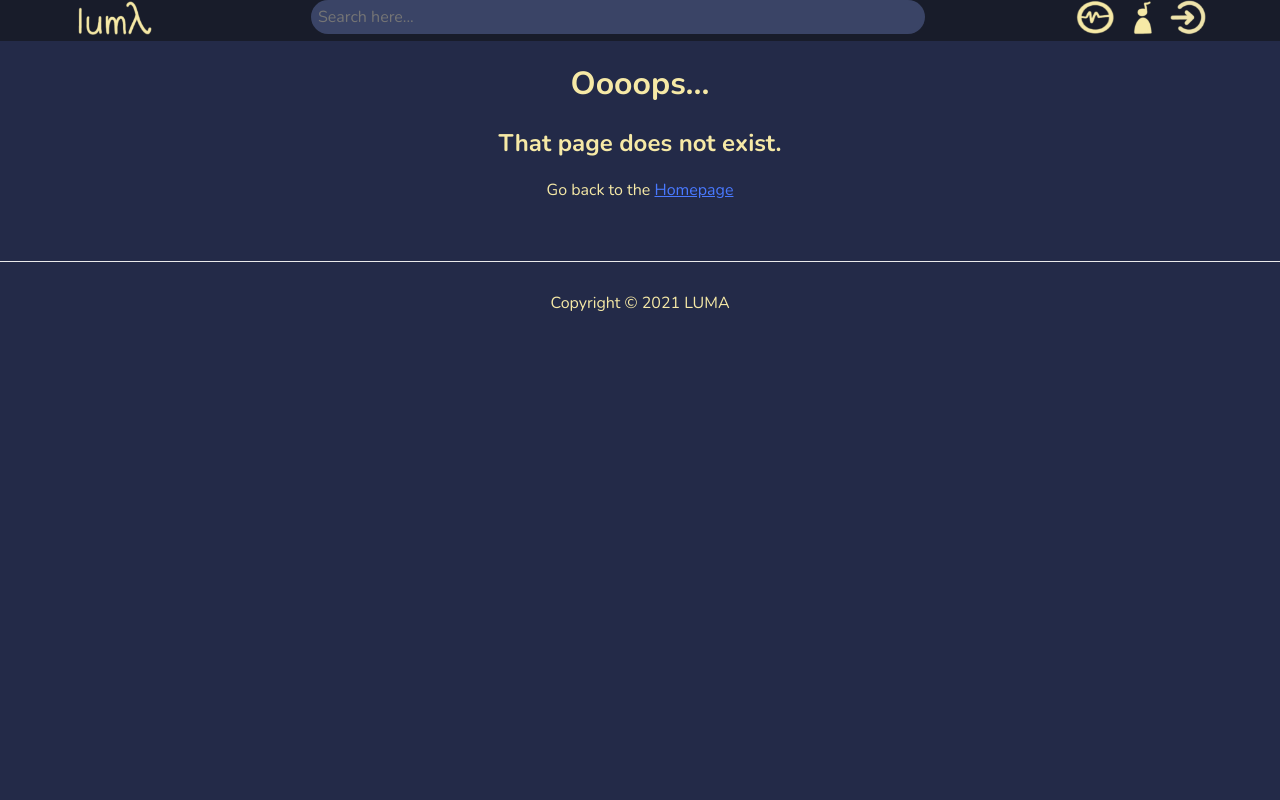
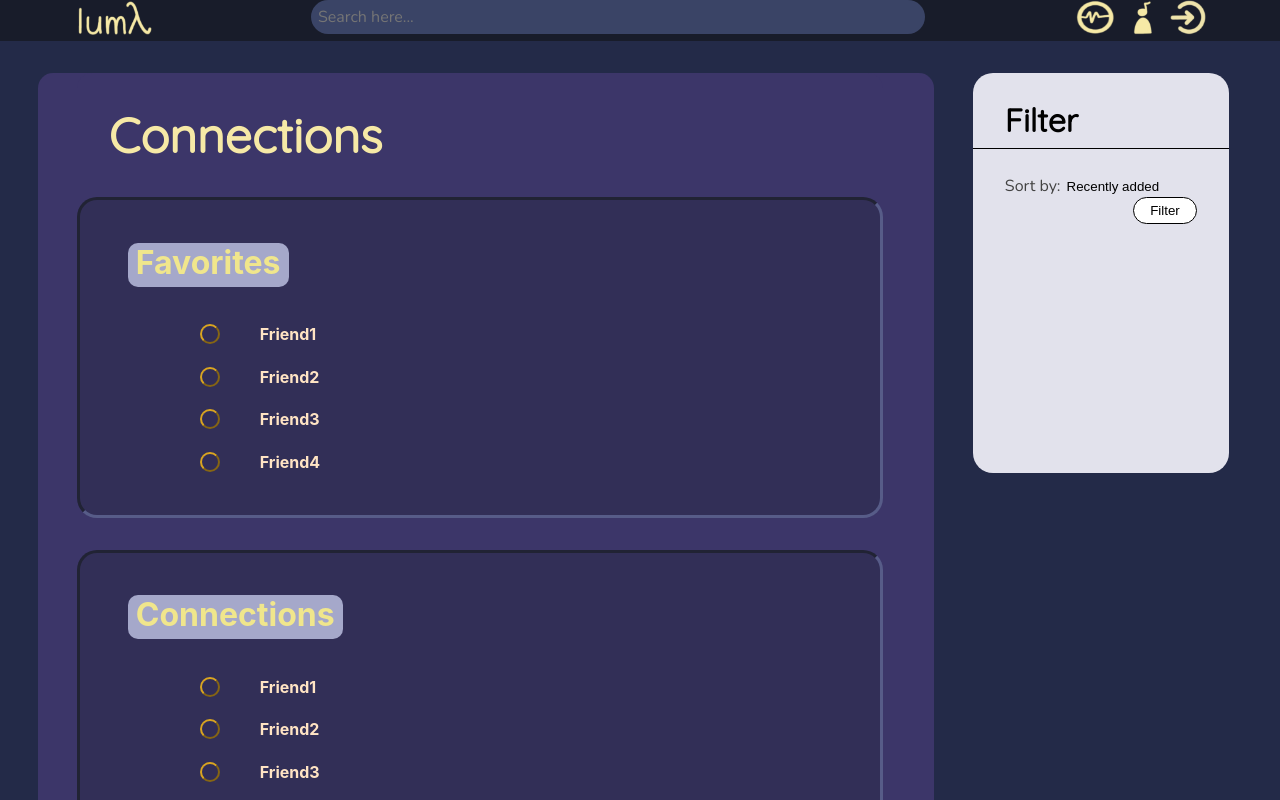
Before and after one commit to thejamielin/Luma, a Next.js app in the folder src/frontend/: page /connections in a window 1280 px wide. Before the commit this address had no page. Shown: the top 800 px of the page. Built offline with nearby package versions, Linux system fonts and the light colour scheme.

Commit message:
connections page

```diff
--- /dev/null
+++ b/src/frontend/components/FriendList.js
@@ -0,0 +1,25 @@
+import React from "react";
+import Friend from "./friendListItem.js";
+import styles from "../styles/connections.module.css";
+
+const friendArray = [
+  { name: "Friend1", fav: true },
+  { name: "Friend2", fav: false },
+  { name: "Friend3", fav: true },
+  { name: "Friend4", fav: true }
+];
+
+export default function UserList(props) {
+  return (
+    <div className={styles.userList}>
+      <h2 className={styles.h2}>{props.listName}</h2>
+      <div className={styles.friendli}>
+        <ol>
+          {friendArray.map((friend) => (
+            <Friend name={friend.name}></Friend>
+          ))}
+        </ol>
+      </div>
+    </div>
+  );
+}
--- /dev/null
+++ b/src/frontend/components/friendListItem.js
@@ -0,0 +1,21 @@
+import React from "react";
+import styles from "../styles/connections.module.css";
+
+export default function friendBox(props) {
+  return (
+    <div className="outlineTest">
+      <div className={styles.friendItem}>
+        <li>
+          <div className={styles.container}>
+            <button className={styles.favButton} type="button"></button>
+
+            <ul className={styles.friendInfo}>
+              <li className={styles.li}></li>
+              <li>{props.name}</li>
+            </ul>
+          </div>
+        </li>
+      </div>
+    </div>
+  );
+}
--- /dev/null
+++ b/src/frontend/pages/connections.js
@@ -0,0 +1,35 @@
+import Head from "next/head";
+import styles from "../styles/connections.module.css";
+import navbar from "../components/navbar";
+import FriendList from "../components/FriendList";
+
+const Connections = () => {
+  const logo = "images/luma.jpg";
+
+  return (
+    <div className={styles.connections}>
+      <Head>
+        <navbar />
+      </Head>
+
+      <div className={styles.connectContainer}>
+        <div className={styles.connections}>
+          <h1 className={styles.h1}>Connections</h1>
+          <FriendList listName="Favorites"></FriendList>
+          <FriendList listName="Connections"></FriendList>
+          <FriendList listName="Connected"></FriendList>
+        </div>
+        <div className={styles.filter}>
+          <h2 className={styles.h2Dark}>Filter</h2>
+          <div className={styles.filterList}>
+            Sort by:
+            <button className={styles.dropdown}>Recently added</button>
+            <button className={styles.filterButton}>Filter</button>
+          </div>
+        </div>
+      </div>
+    </div>
+  );
+};
+
+export default Connections;
--- /dev/null
+++ b/src/frontend/styles/connections.module.css
@@ -0,0 +1,125 @@
+@import url('https://fonts.googleapis.com/css2?family=Quicksand&display=swap');
+
+.h1 {
+  font-size: 300%;
+  font-family: "quicksand";
+  padding-left: 2rem;
+}
+
+.h2 {
+  block-size: auto;
+  border-radius: 10px;
+  width: fit-content;
+  color: khaki;
+  background-color: rgb(165, 168, 202);
+  background-clip: padding-box;
+
+  font-size: xx-large;
+  font-family: -apple-system, BlinkMacSystemFont, "Segoe UI", Roboto, Oxygen,
+    Ubuntu, Cantarell, "Open Sans", "Helvetica Neue", sans-serif;
+  margin-left: 3rem;
+  padding: 0rem 0.5rem 0.3rem;
+}
+
+.h2Dark {
+  font-size: 200%;
+  color: black;
+  font-family: "Quicksand";
+  padding-left: 2rem;
+  padding-bottom: 0.5rem;
+  border-bottom: 1px solid;
+}
+
+.friendItem {
+  display: flex;
+  list-style-type: none;
+}
+
+.container {
+  margin: 0.2rem 5rem;
+  padding: 0.5rem 0;
+  color: bisque;
+  font-family: -apple-system, BlinkMacSystemFont, "Segoe UI", Roboto, Oxygen,
+    Ubuntu, Cantarell, "Open Sans", "Helvetica Neue", sans-serif;
+  font-weight: bold;
+}
+
+.connectContainer {
+  display: flex;
+  margin-top: 2rem;
+  left: 3rem;
+  width: 90vw;
+}
+
+.filter {
+  display: inline-block;
+  position: fixed;
+  right: 4vw;
+  width: 20%;
+  height: 50vh;
+  border-radius: 20px;
+  background-color: rgb(226, 226, 236);
+}
+
+.filterList {
+  margin-left: 2rem;
+  display: inline;
+  color: rgb(66, 66, 66);
+
+}
+
+.dropdown {
+  display: inline;
+  background-color:transparent;
+  border: 0;
+  color: black;
+
+}
+
+.filterButton {
+  display: inline;
+  border-radius: 20px;
+  background: white;
+  border: 1px solid black;
+  padding: 0.3rem 1rem;
+  float: right;
+  margin-right: 2rem;
+}
+
+
+
+.connections {
+  width: 70%;
+  background-color: rgb(60, 54, 105);
+  border-radius: 15px;
+  margin-left: 3vw;
+}
+
+.favButton {
+  float: left;
+  border-color: goldenrod;
+  background: rgb(49, 45, 87);
+  border-radius: 50%;
+  padding: 0.5rem;
+  height: max-content;
+  width: max-content;
+}
+
+.friendInfo {
+  list-style-type: none;
+  display: flex;
+}
+
+.friendli {
+  width: auto;
+}
+
+.userList {
+  margin: 2rem 0;
+  padding: 1rem 0;
+  border-radius: 20px;
+  background-color:  rgb(50, 47, 87);
+  border-style: inset;
+  border-width: 3px;
+  border-color:rgb(87, 92, 136);
+}
```
